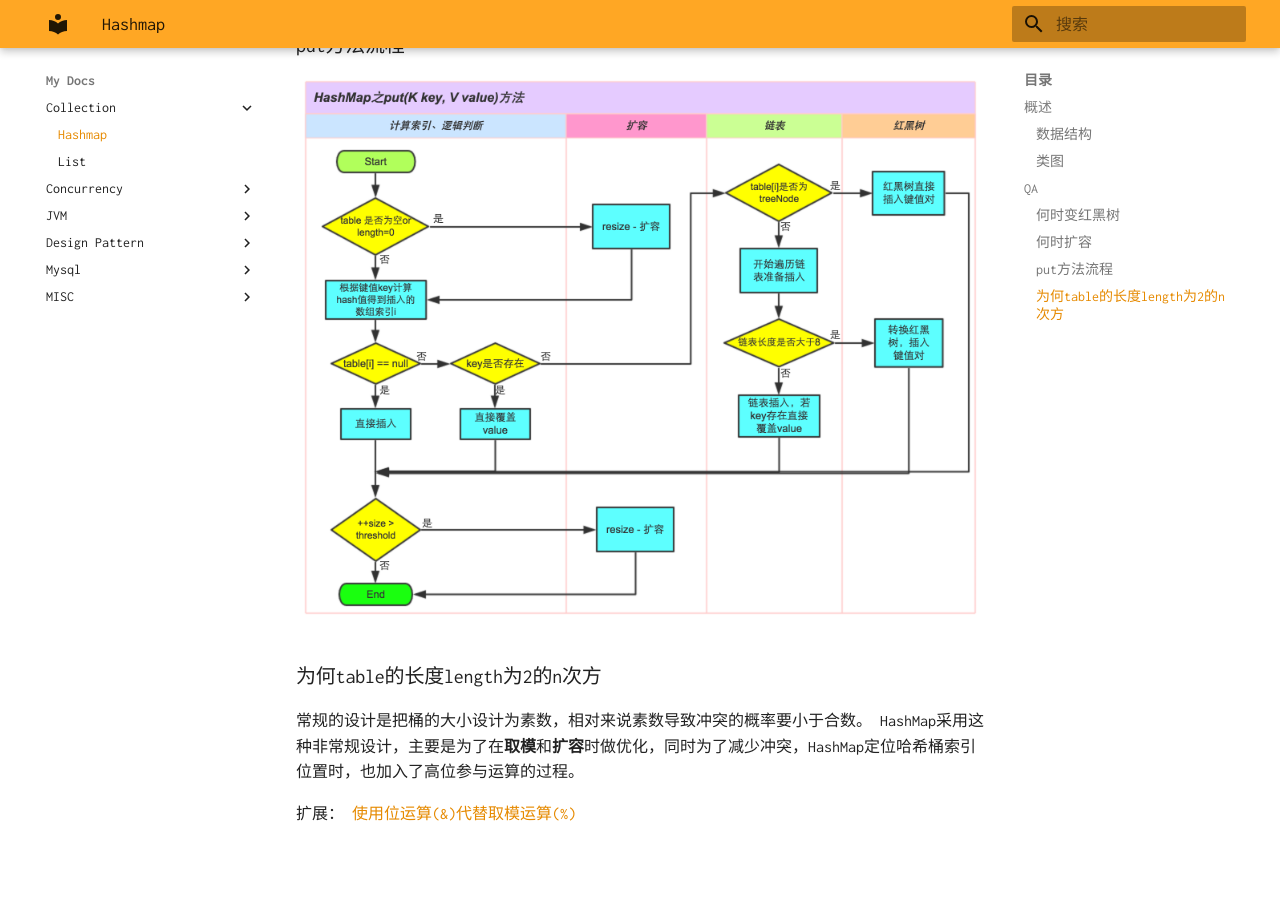
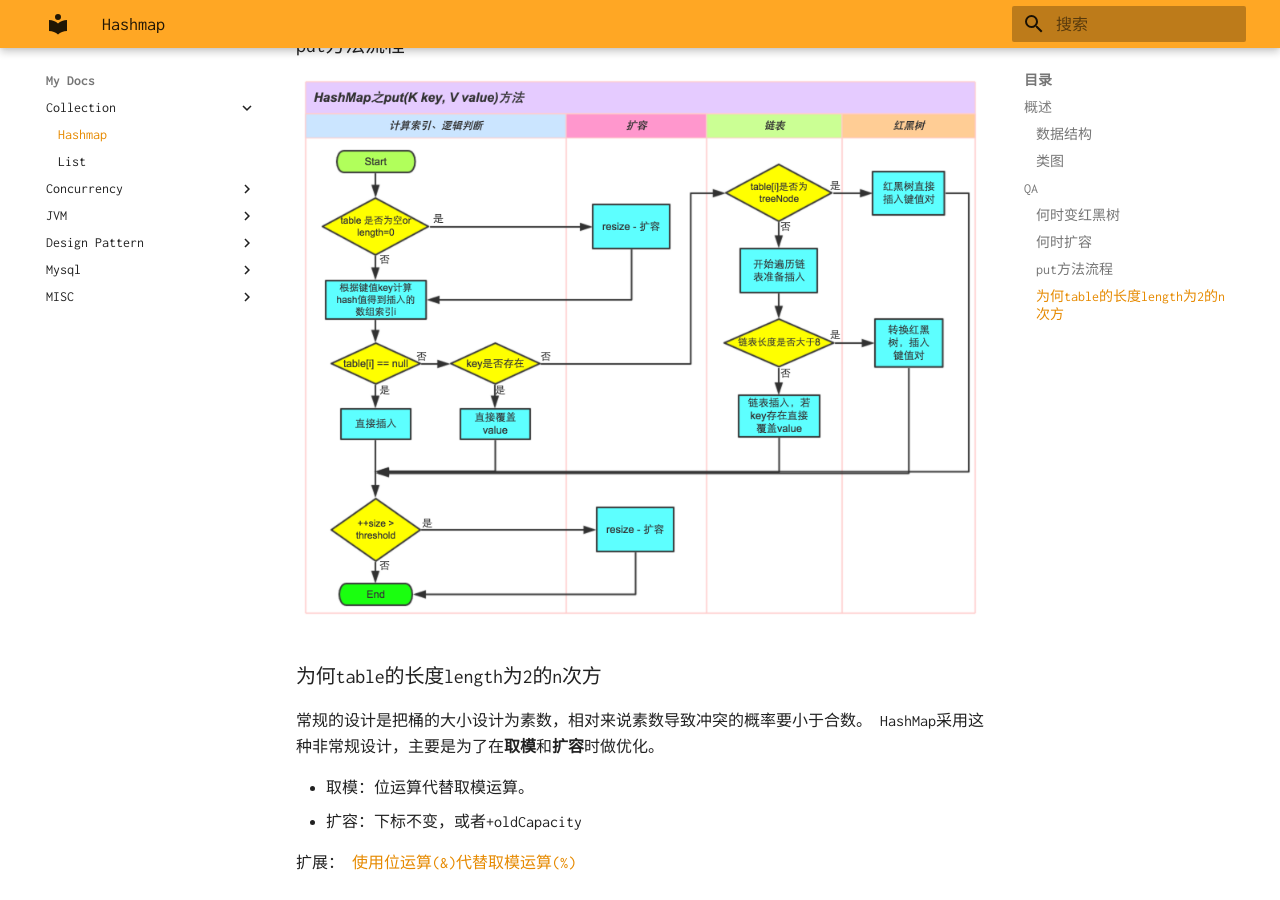
Before and after one commit to naaive/docs, an MkDocs documentation site: the page built from docs/collection/hashmap.md, in a window 1280 px wide and 900 px high, scrolled down 2227 px. Built offline with MkDocs 1.6.1 and Material for MkDocs 9.7.7, drawn with Linux system fonts in a browser that asks for light colours; before the commit the page ends 3077 px from its top, so only the background shows below that.

Commit message:
hashmap.md

```diff
--- a/docs/collection/hashmap.md
+++ b/docs/collection/hashmap.md
@@ -46,7 +46,10 @@
 
 ### 为何table的长度length为2的n次方
 常规的设计是把桶的大小设计为素数，相对来说素数导致冲突的概率要小于合数。
-HashMap采用这种非常规设计，主要是为了在**取模**和**扩容**时做优化，同时为了减少冲突，HashMap定位哈希桶索引位置时，也加入了高位参与运算的过程。
+HashMap采用这种非常规设计，主要是为了在**取模**和**扩容**时做优化。
+
+- 取模：位运算代替取模运算。
+- 扩容：下标不变，或者+oldCapacity
 
 扩展：
 [使用位运算(&)代替取模运算(%)](https://www.jianshu.com/p/439b3236717d)
```
